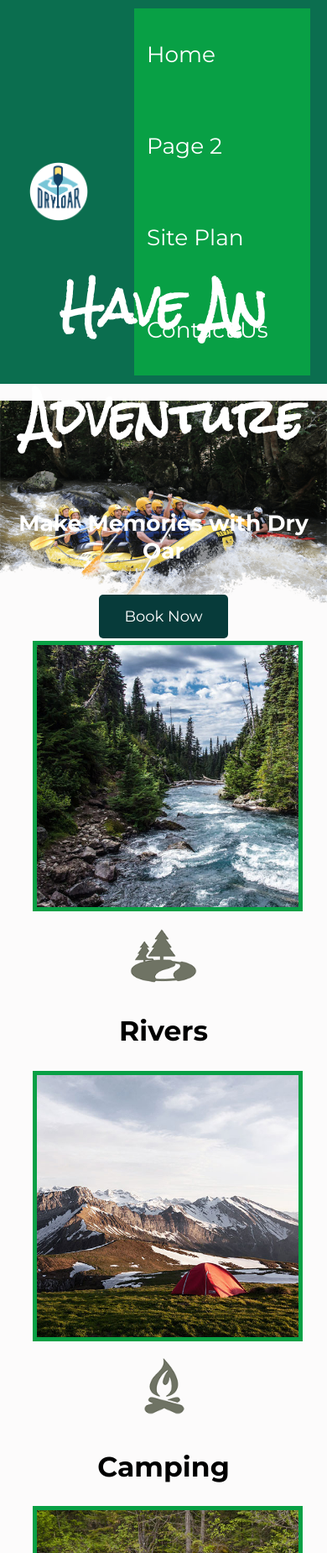
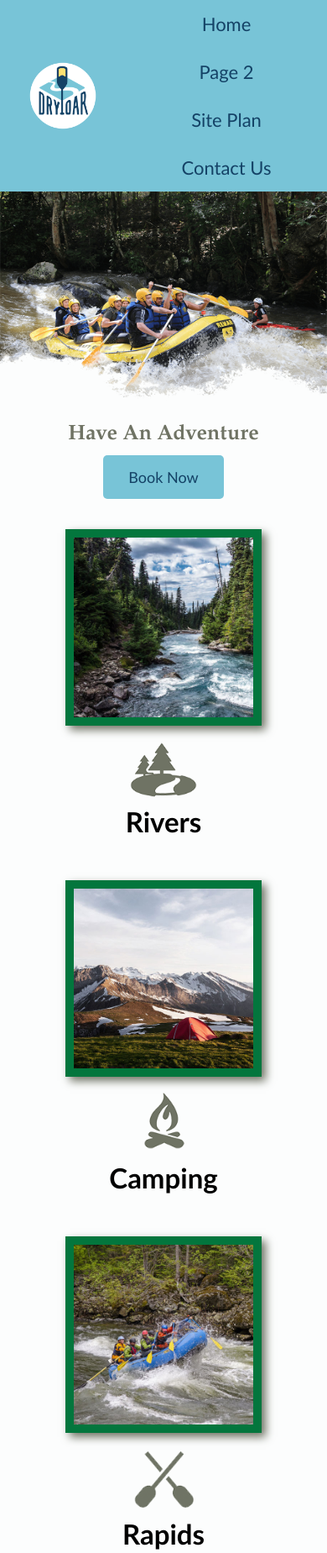
Before and after one commit to cbrown9799/wdd-130, a plain HTML site: page wwr/index.html in a window 390 px wide. Shown: the top 1849 px of the page at 84% size. Drawn offline with Linux system fonts and the light colour scheme.

Commit message:
Home Page Finishing Touches

```diff
--- a/wwr/index.html
+++ b/wwr/index.html
@@ -1,18 +1,20 @@
 <!DOCTYPE html>
 <html lang="en">
     <head>
-    <meta charset="UTF-8">
-    <meta http-equiv="X-UA-Compatible" content="IE=edge">
-    <meta name="viewport" content="width=device-width, initial-scale=1.0">
+        <meta charset="UTF-8" />
+        <meta name="viewport" content="width=device-width, initial-scale=1.0" />
+        <meta http-equiv="X-UA-Compatible" content="ie=edge" />
         <title>Whitewater Rafting Vacations | Dry Oar Boating | Home</title>
-    <link rel="stylesheet" href="styles/styles.css">
+        <meta name="description" content="Whitewater rafting adventures with Dry Oar Boating." />
+        <meta name="author" content="Conner Brown" />
+        <meta name="theme-color" content="#006EB6" />
+
+        <link rel="stylesheet" href="styles/styles.css" />
     </head>
     <body>
-    <div id="content">
-        <!-- HEADER -->
         <header>
             <a id="logo_link" href="index.html">
-                <img class="logo" src="images/Dryoar.png" alt="Dry Oar Logo">
+                <img class="logo" src="images/Dryoar.png" alt="Dry Oar Logo" />
             </a>
             <nav>
                 <a href="index.html">Home</a>
@@ -22,10 +24,11 @@
             </nav>
         </header>
 
+        <main>
             <!-- HERO SECTION -->
             <div id="hero">
                 <div id="hero-box">
-                <img id="hero-img" src="images/hero.png" alt="People enjoying rafting">
+                    <img id="hero-img" src="images/hero.png" alt="People enjoying rafting" />
                 </div>
                 <section id="hero-msg">
                     <h1 class="home-title">Have An Adventure</h1>
@@ -36,34 +39,36 @@
                 </section>
             </div>
 
-        <!-- MAIN CONTENT -->
-        <main class="home-grid">
-            <section class="rivers-card">
-                <img class="card-img" src="images/rivers.jpg" alt="River in forest">
-                <img class="icon" src="images/river_icon.png" alt="River icon">
+            <!-- FEATURED SECTIONS -->
+            <section class="features">
+                <div class="rivers-card">
+                    <img class="card-img" src="images/rivers.jpg" alt="River in forest" />
+                    <img class="icon" src="images/river_icon.png" alt="River icon" />
                     <h2>Rivers</h2>
+                </div>
+
+                <div class="camping-card">
+                    <img class="card-img" src="images/camping.jpg" alt="Tent in mountains" />
+                    <img class="icon" src="images/fire_icon.png" alt="Fire icon" />
+                    <h2>Camping</h2>
+                </div>
+
+                <div class="rapids-card">
+                    <img class="card-img" src="images/rapids.jpg" alt="Rafting boat" />
+                    <img class="icon" src="images/oars.png" alt="Oars icon" />
+                    <h2>Rapids</h2>
+                </div>
             </section>
 
-            <section class="camping-card">
-                <img class="card-img" src="images/camping.jpg" alt="Tent in mountains">
-                <img class="icon" src="images/fire_icon.png" alt="Fire icon">
-                <h2>Camping</h2>
-            </section>
-
-            <section class="rapids-card">
-                <img class="card-img" src="images/rapids.jpg" alt="Rafting boat">
-                <img class="icon" src="images/oars.png" alt="Oars icon">
-                <h2>Rapids</h2>
-            </section>
-
-            <!-- Background Container for Message -->
-            <div id="background"></div>
-            <img class="mountains" src="images/mountains.jpg" alt="Misty mountains">
+            <!-- BACKGROUND MESSAGE SECTION -->
+            <div id="background">
+                <img class="mountains" src="images/mountains.jpg" alt="Misty mountains" />
                 <section class="msg">
                     <h2>More Than Just The Thrill</h2>
                     <p>Enjoy the breathtaking scenery. From valleys, meadows, and canyons.</p>
                     <a class="join" href="rivers.html">Join Us</a>
                 </section>
+            </div>
         </main>
 
         <!-- FOOTER -->
@@ -73,16 +78,15 @@
             <p><a href="contactus.html">Contact Us</a></p>
             <div class="social">
                 <a href="https://facebook.com" target="_blank">
-                    <img src="images/facebook.png" alt="Facebook icon">
+                    <img src="images/facebook.png" alt="Facebook icon" />
                 </a>
                 <a href="https://twitter.com" target="_blank">
-                    <img src="images/twitter.png" alt="Twitter icon">
+                    <img src="images/twitter.png" alt="Twitter icon" />
                 </a>
                 <a href="https://instagram.com" target="_blank">
-                    <img src="images/instagram.png" alt="Instagram icon">
+                    <img src="images/instagram.png" alt="Instagram icon" />
                 </a>
             </div>
         </footer>
-    </div>
     </body>
 </html>
--- a/wwr/styles/styles.css
+++ b/wwr/styles/styles.css
@@ -1,261 +1,301 @@
-/* Import Google Fonts */
-@import url('https://fonts.googleapis.com/css2?family=Montserrat:wght@300;400;700&family=Rock+Salt&display=swap');
+:root {
+  /* change the values below to your colors from your palette */
+  --primary-color: #144266;
+  --secondary-color: #78c4d7;
+  --accent1-color: #03763d;
+  --accent2-color: #ddfcad;
 
-:root {
-  /* Color Palette */
-  --primary-color: #073b3a;
-  --secondary-color: #0b6e4f;
-  --accent1-color: #08a045;
-  --accent2-color: white;
-  --footer-brown: #3b2f2f;
-  --footer-green: #0b6e4f;
+  /* change the values below to your chosen font(s) */
+  --heading-font: Palatino, Georgia, serif;
+  --paragraph-font: "Trebuchet MS", Arial, sans-serif;
 
-  /* Fonts */
-  --heading-font: "Rock Salt", cursive;
-  --paragraph-font: "Montserrat", sans-serif;
-
-  /* Text & Background Colors */
-  --headline-color-on-white: #073b3a;
-  --headline-color-on-color: white;
-  --paragraph-color-on-white: #073b3a;
-  --paragraph-color-on-color: white;
-  --paragraph-background-color: #0b6e4f;
-  --nav-link-color: white;
-  --nav-background-color: #08a045;
-  --nav-hover-link-color: #08a045;
-  --nav-hover-background-color: #073b3a;
+  /* these colors below should be chosen from among your palette colors above */
+  --headline-color-on-white: #144266; /* headlines on a white background */
+  --headline-color-on-color: white; /* headlines on a colored background */
+  --paragraph-color-on-white: #144266; /* paragraph text on a white background */
+  --paragraph-color-on-color: white; /* paragraph text on a colored background */
+  --paragraph-background-color: #144266;
+  --nav-link-color: #144266;
+  --nav-background-color: #78c4d7;
+  --nav-hover-link-color: #144266;
+  --nav-hover-background-color: #ddfcad;
 }
 
-/* General Styles */
 body {
-  background-color: #fcfbfb;
-  font-family: "Montserrat", Arial, sans-serif;
+  background-color: #fcfdfd;
+  font-family: var(--paragraph-font);
   font-size: 22px;
   margin: 0;
   padding: 0;
 }
 
-
-/* HEADER */
-header {
-  display: flex;
-  align-items: center;
-  justify-content: space-between;
-  background-color: var(--paragraph-background-color);
-  padding: 10px 20px;
+h2 {
+  margin: 0;
 }
 
-/* LOGO ALIGNMENT */
-#logo_link {
+header {
+  background-color: var(--secondary-color);
+  color: white;
+  display: grid;
+  grid-template-columns: 150px auto;
+}
+
+footer {
+  background-color: var(--primary-color);
+  color: white;
+  padding: 25px 50px;
+  margin-top: 200px;
   display: flex;
+  justify-content: space-around;
   align-items: center;
-  justify-content: flex-start;
-  margin-left: 15px;
+}
+
+footer a {
+  color: #ffffff;
+  text-decoration: none;
+}
+
+footer a:hover {
+  color: var(--nav-hover-background-color);
+}
+
+footer p {
+  font-size: 1.2em;
+}
+
+footer p a:hover {
+  text-decoration: underline;
+}
+
+footer .social img {
+  padding-top: 15px;
+}
+
+#content {
+  max-width: 1600px;
+  margin: 0 auto;
 }
 
 .logo {
-  width: 70px;
-  height: auto;
+  width: 80px;
 }
 
+.icon {
+  width: 80px;
+  padding-top: 10px;
+}
 
-/* Navigation */
 nav {
   display: flex;
   justify-content: space-around;
-  width: 60%;
-  background-color: var(--nav-background-color);
-  line-height: 3em;
-  font-size: 1.2em;
 }
 
 nav a {
-  padding: 10px 20px;
+  text-align: center;
+  color: var(--nav-link-color);
   text-decoration: none;
-  color: var(--nav-link-color);
+  padding: 35px;
+}
+nav a:hover {
+  background-color: var(--nav-hover-background-color);
+  color: var(--nav-hover-link-color);
 }
 
-nav a:hover {
-  color: var(--nav-hover-link-color);
-  background-color: var(--nav-hover-background-color);
+#logo_link {
+  padding-top: 5px;
+  justify-self: center;
+  align-self: center;
 }
 
-/* Hero Section */
 #hero {
-  display: flex;
-  flex-direction: column;
-  align-items: center;
-  text-align: center;
-  margin-top: 20px;
+  display: grid;
+  grid-template-columns: 1fr 3fr 1fr;
+  margin-top: -100px;
 }
 
 #hero-box {
-  width: 100%;
+  grid-column: 1/4;
+  grid-row: 1/3;
+  z-index: -1;
+}
+
+#hero-msg {
+  grid-column: 2/3;
+  grid-row: 1/2;
+  margin-top: 100px;
+}
+
+#hero-msg h1 {
+  text-align: center;
+}
+
+#hero-msg h4 {
+  text-align: center;
+  color: var(--headline-color-on-color);
+  font-family: var(--heading-font);
 }
 
 #hero-img {
   width: 100%;
 }
 
-#hero-msg {
-  position: absolute;
-  top: 30%;
-  width: 100%;
-  text-align: center;
-  left: 50%;
-  transform: translateX(-50%);
+.home-title {
+  color: var(--headline-color-on-color);
+  font-family: var(--heading-font);
+  font-size: 2em;
+  margin-top: 10px;
 }
 
+/* h4 {
+color: var(--headline-color-on-white);
+font-family: var(--heading-font);
+} */
 
-#hero-msg h1 {
-  font-size: 2.5em;
-  color: white;
+.button-box {
+  text-align: center;
 }
 
-#hero-msg h4 {
-  color: white;
-  font-size: 1.2em;
+main section {
+  text-align: center;
 }
 
-.button-box {
-  margin-top: 15px;
+main section img {
+  box-sizing: border-box;
 }
 
-.book {
-  background-color: var(--primary-color);
-  color: var(--accent2-color);
+#background {
+  height: 725px;
+  background-color: var(--accent1-color);
+  grid-column: 1/11;
+  grid-row: 4/9;
+}
+
+.book,
+.join {
+  background-color: var(--nav-background-color);
+  color: var(--nav-link-color);
   text-decoration: none;
   font-size: 18px;
   padding: 15px 30px;
+  margin-top: 50px;
   border-radius: 5px;
-  display: inline-block;
 }
 
 .book:hover {
-  background-color: var(--accent1-color);
-}
-
-/* Home Grid */
-.home-title, .msg h2 {
-  font-family: "Rock Salt", "Bradley Hand", sans-serif;
-  font-size: 2em;
-}
-
-
-.rivers-card, .camping-card, .rapids-card {
-  width: 30%;
-  text-align: center;
-}
-
-.card-img {
-  width: 100%;
-  border: 5px solid var(--accent1-color);
-  transition: transform 0.3s ease;
-}
-
-.card-img:hover {
-  opacity: 0.8;
-  transform: scale(1.05);
-}
-
-.icon {
-  width: 80px;
-  margin-top: 10px;
-}
-
-/* Background Section */
-#background {
-  height: 725px;
-  background-color: var(--secondary-color);
-  width: 100%;
-  margin-top: 50px;
-}
-
-/* Message Section */
-.msg {
-  color: white;
-  background-color: var(--primary-color);
-  text-align: center;
-  padding: 40px;
-  margin-top: -400px;
-}
-
-.msg h2 {
-  color: var(--accent2-color);
-  font-size: 2em;
-}
-
-.msg p {
-  font-size: 1em;
-  color: var(--accent2-color);
-  max-width: 600px;
-  margin: 0 auto 20px;
-}
-
-.join {
-  background-color: var(--accent1-color);
-  color: white;
-  padding: 10px 20px;
-  text-decoration: none;
-  border-radius: 5px;
+  background-color: var(--nav-hover-background-color);
+  color: var(--nav-hover-link-color);
 }
 
 .join:hover {
   background-color: var(--nav-hover-background-color);
+  color: var(--nav-hover-link-color);
 }
 
-footer {
-  background: linear-gradient(to bottom, var(--footer-brown) 50%, var(--footer-green) 50%);
-  color: white;
-  padding: 30px;
-  min-height: 120px;
-  display: flex;
-  flex-direction: column;
-  align-items: center;
-  text-align: center;
+.msg {
+  background-color: var(--nav-background-color);
+  color: var(--nav-link-color);
+  line-height: 1.5em;
+  padding: 35px;
+  grid-column: 6/10;
+  grid-row: 6/7;
+  box-shadow: 5px 5px 10px #6f7364;
 }
 
-
-footer p {
-  font-size: 1.2em;
+.msg h2 {
+  color: var(--headline-color-on-color);
+  font-family: var(--heading-font);
 }
 
-footer a {
-  color: white;
-  text-decoration: none;
+.msg p {
+  color: var(--paragraph-color-on-color);
+  font-size: 0.8em;
+  font-family: var(--paragraph-font);
+  padding-bottom: 15px;
 }
 
-footer a:hover {
-  background-color: var(--accent1-color);
-  color: var(--nav-hover-background-color);
+.home-grid {
+  display: grid;
+  grid-template-columns: repeat(10, 1fr);
 }
 
-footer .social img {
-  width: 40px;
-  margin: 0 10px;
+.rivers-card {
+  margin: 200px 0;
+  grid-column: 2/4;
+  grid-row: 2/3;
 }
 
-/* Responsive Design */
+.camping-card {
+  margin: 200px 0;
+  grid-column: 5/7;
+  grid-row: 2/3;
+}
+
+.rapids-card {
+  margin: 200px 0;
+  grid-column: 8/10;
+  grid-row: 2/3;
+}
+
+.card-img {
+  border: 10px solid var(--accent1-color);
+  width: 100%;
+  transition: transform 0.5s;
+  box-shadow: 5px 5px 10px #6f7364;
+}
+
+.card-img:hover {
+  opacity: 0.6;
+  transform: scale(1.1);
+}
+
+.mountains {
+  border: 10px solid var(--accent1-color);
+  width: 100%;
+  grid-column: 2/7;
+  grid-row: 5/8;
+  box-shadow: 5px 5px 10px #6f7364;
+}
+
+/* Media Queries */
+
 @media screen and (max-width: 900px) {
-  #hero, .home-grid {
+  #hero,
+  .home-grid {
       display: block;
       height: auto;
   }
-  nav, footer {
+  nav,
+  footer {
       flex-direction: column;
   }
   nav a {
       display: block;
       padding: 15px;
   }
-  .rivers-card, .camping-card, .rapids-card {
-    width: 80%;
-    margin: 20px auto;
+  #hero {
+      margin-top: 0;
+  }
+  #hero-msg {
+      margin-top: 0;
+  }
+  #hero-msg h4 {
+      display: none;
+  }
+  .home-title {
+      font-size: 25px;
+      color: #6f7364;
+  }
+  .rivers-card,
+  .camping-card,
+  .rapids-card {
+      margin: 50px auto;
+      width: 60%;
   }
   #background {
       display: none;
   }
-  .mountains, .msg {
+  .mountains,
+  .msg {
       width: 80%;
       display: block;
       margin: 0 auto;
```
Lines whose indentation alone changed are shown as unchanged.
